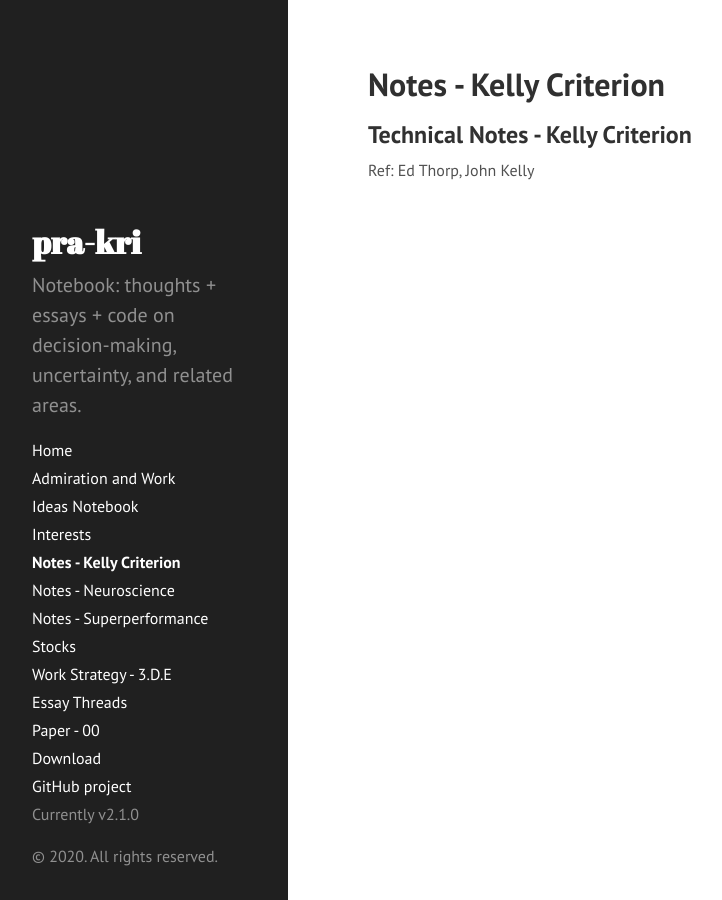
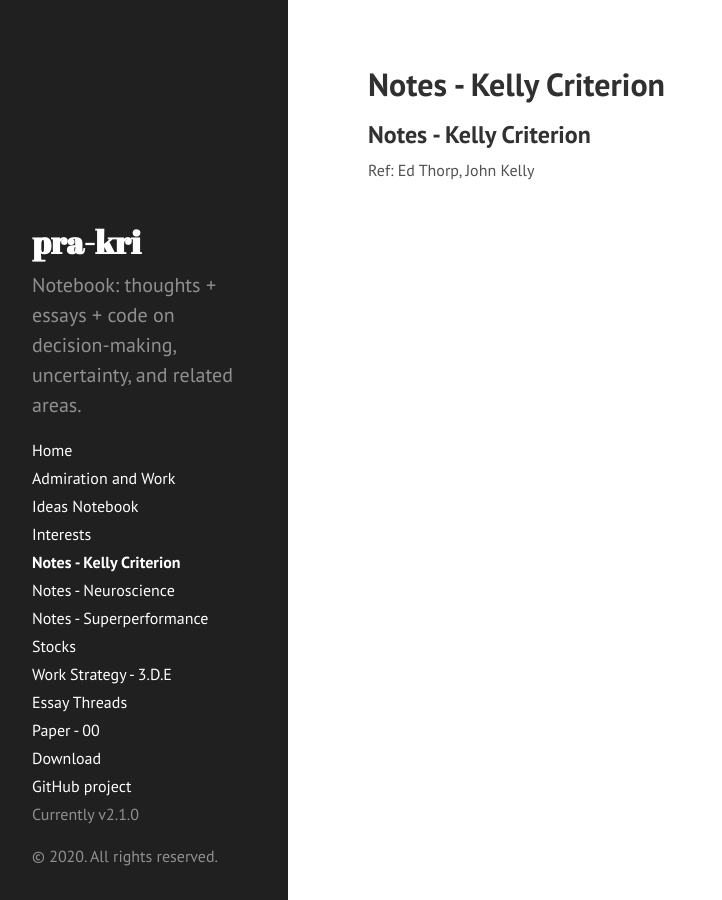
Before and after one commit to pra-kri/pra-kri.github.io, a Jekyll site: the page built from NOTES_KellyCriterion.md, in a window 1280 px wide. Shown: the whole page, without its empty margins (0-722 px from the left). Built offline with Jekyll 4.4.1, drawn with Linux system fonts in a browser that asks for light colours.

Commit message:
Update NOTES_KellyCriterion.md

```diff
--- a/NOTES_KellyCriterion.md
+++ b/NOTES_KellyCriterion.md
@@ -4,6 +4,6 @@ title: Notes - Kelly Criterion
 ---
 
 
-## Technical Notes - Kelly Criterion
+## Notes - Kelly Criterion
 
 Ref: Ed Thorp, John Kelly
```
